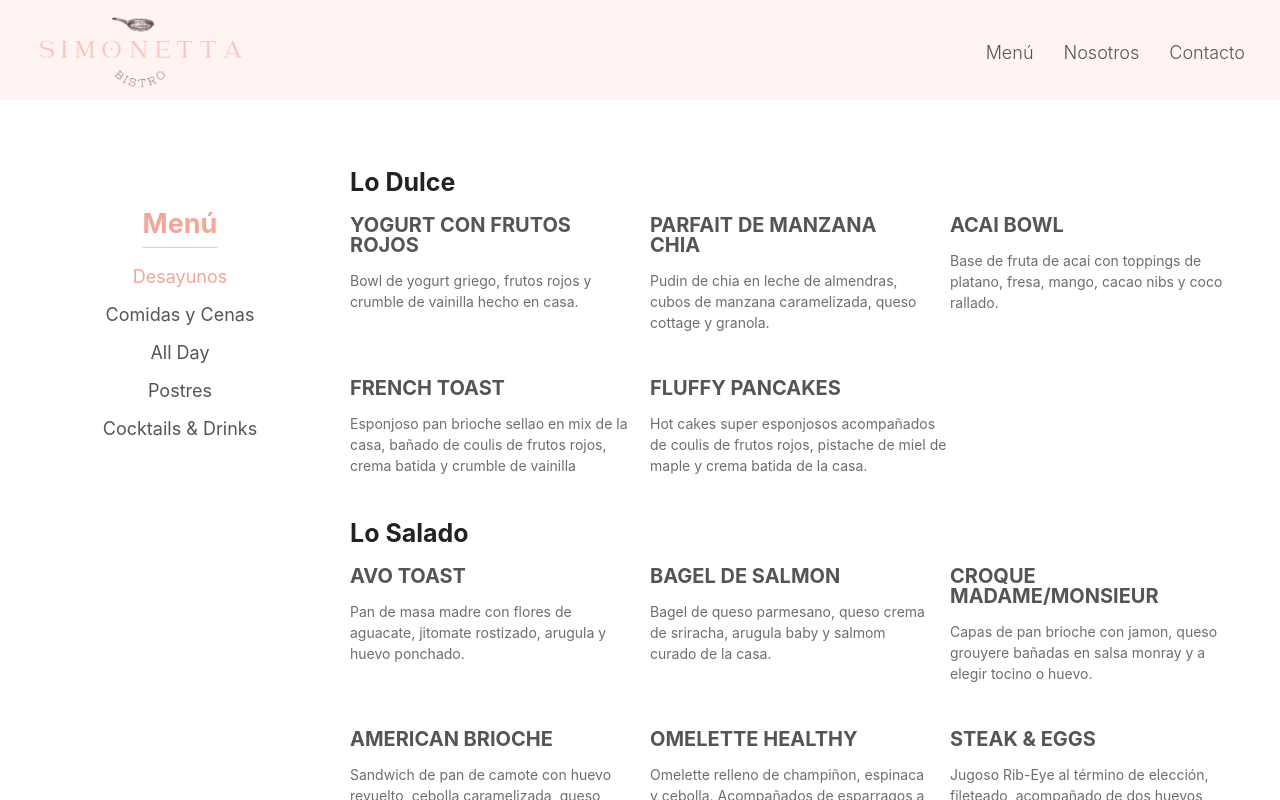
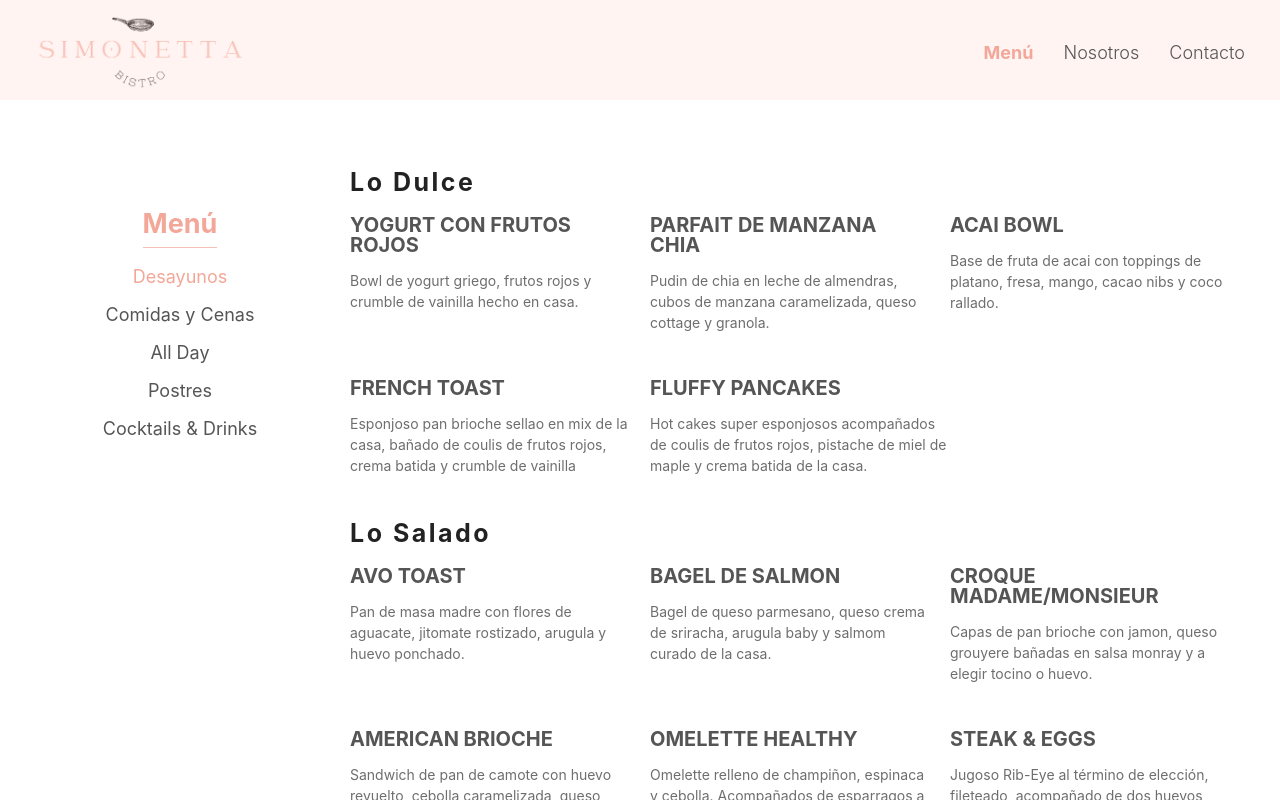
Before and after one commit to JDiegoDev/Simonetta, a React (Create React App) app in the folder client/: page /menu in a window 1280 px wide. Built offline with nearby package versions, Linux system fonts and the light colour scheme.

Commit message:
Adding active menu option class

```diff
--- a/client/src/components/Header.jsx
+++ b/client/src/components/Header.jsx
@@ -2,9 +2,19 @@ import '../styles/Header.scss';
 import classNames from "classnames";
 import SimonettaLogo from '../images/logorect.png';
 import { useState } from "react";
+import { Link, useLocation } from "react-router-dom";
 
 const Header = () => {
     const [ showList, setShowList ] = useState(false);
+    const { pathname } = useLocation();
+    const isOptionActive = false;
+    const optionActive = {
+        menu: pathname === '/menu' ? true : false,
+        aboutus: pathname === '/aboutus' ? true : false,
+        contact: pathname === '/contact' ? true : false
+    };
+
+    console.log('optionActive', optionActive);
     const styles = classNames('header-list__menu-list', { 'header-list__menu-list--responsive': showList });
 
     return (
@@ -16,9 +26,9 @@ const Header = () => {
                 <div className='header-list-container'>
                     <div className={styles}>
                         <ul>
-                            <li>Menú</li>
-                            <li>Nosotros</li>
-                            <li>Contacto</li>
+                            <Link to="/menu" className={classNames({'header-list__option-isActive': optionActive.menu })}>Menú</Link>
+                            <Link to="/aboutus" className={classNames({'header-list__option-isActive': optionActive.aboutus })}>Nosotros</Link>
+                            <Link to="/contact" className={classNames({'header-list__option-isActive': optionActive.contact })}>Contacto</Link>
                         </ul>
                     </div>
                     <div className="header-container__icon" onClick={() => setShowList(!showList)}>
--- a/client/src/styles/Header.scss
+++ b/client/src/styles/Header.scss
@@ -31,6 +31,16 @@
         gap: 30px;
         list-style: none;
         font-size: 1.8rem;
+    }
+
+    &-list__menu-list ul a {
+        text-decoration: none;
+        color: #555;
+    }
+
+    &-list__menu-list .header-list__option-isActive {
+        color: #f3a799;
+        font-weight: bold;
     }
 
     &-list__menu-list li:hover {
--- a/client/src/styles/MealsSection.scss
+++ b/client/src/styles/MealsSection.scss
@@ -12,6 +12,7 @@
     &__title {
         font-size: 2.5rem;
         color: rgb(34, 34, 34);
+        letter-spacing: 2.5px;
     }
 
     &__meals-container {
```
